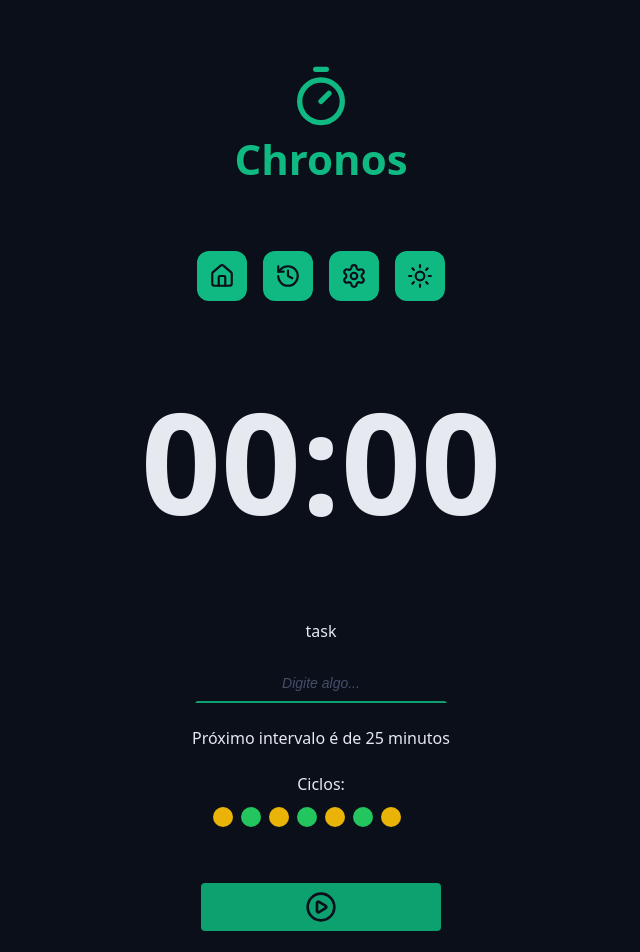
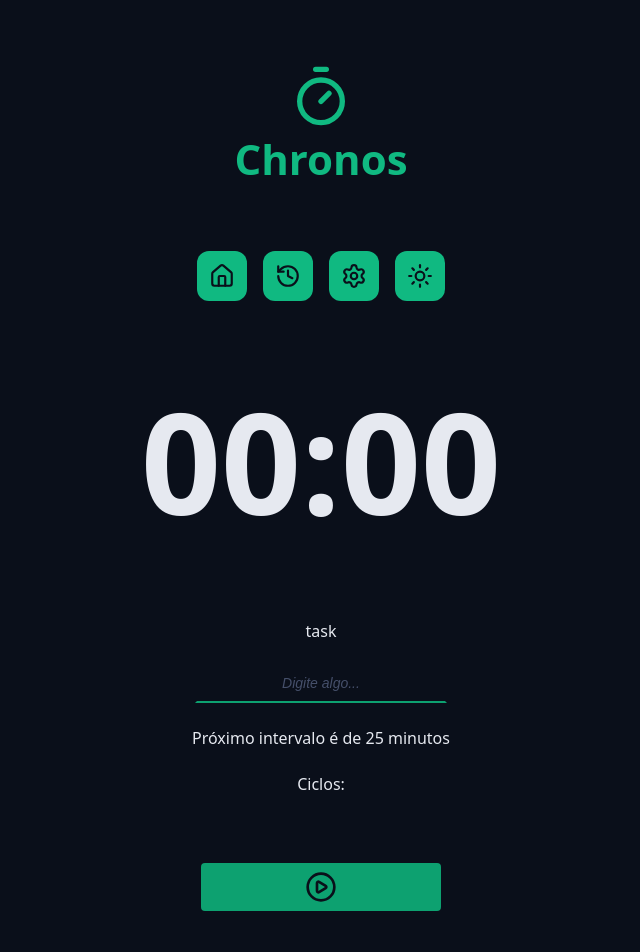
Before and after one commit to Matvops/pomodoro-chronos, a React (Vite) app: page / in a window 1280 px wide. Shown: the top 952 px of the page, without its empty margins (319-959 px from the left). Built offline with nearby package versions, Linux system fonts and the light colour scheme.

Commit message:
Feat: Cria lógica para exbibir cycle dots

```diff
--- a/src/components/Cycles/index.tsx
+++ b/src/components/Cycles/index.tsx
@@ -1,23 +1,40 @@
+import { useContext } from 'react';
 import style from './style.module.css';
+import { TaskContext } from '../../contexts/TaskContext';
+import { getNextCycle } from '../../utils/getNextCycle';
+import { getNextCycleType } from '../../utils/getNextCycleType';
 
 
 export function Cycles() {
 
+  const { task } = useContext(TaskContext);
+
+  const titles = {
+    work: 'Trabalho',
+    rest: 'Desanso Longo',
+    shortRest: 'Descanso curto',
+  };
+
+  const cycleSteps = Array.from({ length: task.currentCycle })
+
+  const getCycleDots = () => {
+
+    return cycleSteps.map((_, index) => {
+
+      const nextCycle = getNextCycle(index);
+      const nextCycleType = getNextCycleType(nextCycle);
+
+      return <li key={index} className={`${style.cycle} ${style[nextCycleType]}`} title={titles[nextCycleType]} aria-label={titles[nextCycleType]}></li>
+
+    });
+  };
+
   return (
     <>
       <div className={style.container}>
-
         <p>Ciclos:</p>
-
         <ul className={style.cycles}>
-          <li className={`${style.cycle} ${style.work}`}></li>
-          <li className={`${style.cycle} ${style.shortRest}`}></li>
-          <li className={`${style.cycle} ${style.work}`}></li>
-          <li className={`${style.cycle} ${style.shortRest}`}></li>
-          <li className={`${style.cycle} ${style.work}`}></li>
-          <li className={`${style.cycle} ${style.shortRest}`}></li>
-          <li className={`${style.cycle} ${style.work}`}></li>
-          <li className={`${style.cycle} ${style.short}`}></li>
+          {getCycleDots()}
         </ul>
       </div>
     </>
```
